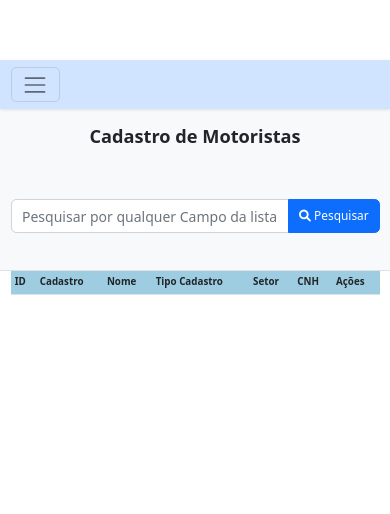
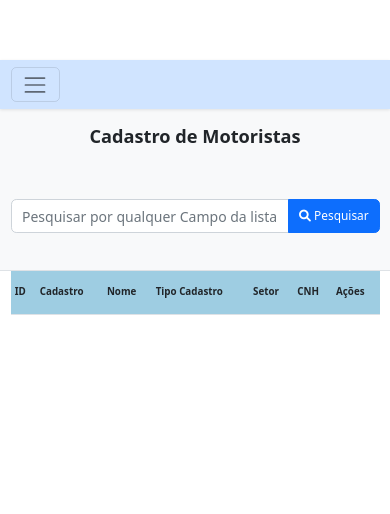
Before and after one commit to ecmsistemasdev/sot_vistoria, a Flask app: page /motoristas in a window 390 px wide. Shown: the top 514 px of the page. Run offline with Flask 3, Linux system fonts and the light colour scheme; the visitor is signed in with stand-in values (Sample User, id 1); data that the repository does not hold is empty; some libraries are stand-ins or nearby versions.

Commit message:
Update motoristas.css

```diff
--- a/static/css/motoristas.css
+++ b/static/css/motoristas.css
@@ -139,7 +139,7 @@ body {
     background-color: #9ecde2 !important;
     z-index: 10;
     vertical-align: middle; /* Centraliza o texto verticalmente */
-    min-height: 55px; /* Garante altura mínima */
+    min-height: 40px; /* Garante altura mínima */
 }
 
 .table tbody td {
@@ -309,7 +309,8 @@ body {
 
     .table thead th {
         font-size: 0.7rem;
-        padding: 0.3rem 0.3rem !important;
+        padding: 1rem 0.3rem !important;
+        min-height: 35px;
     }
 
     .table tbody td {
```
